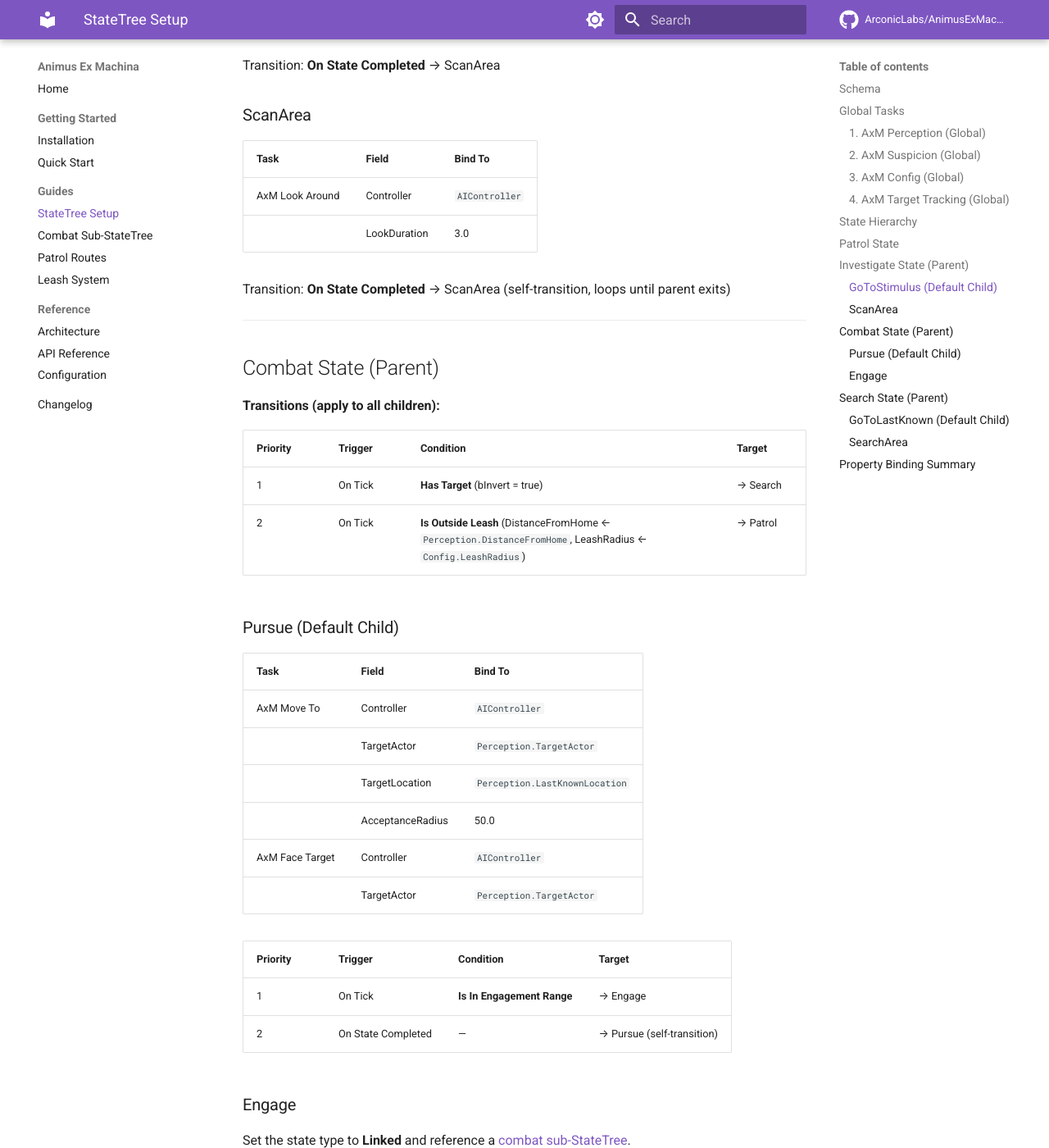
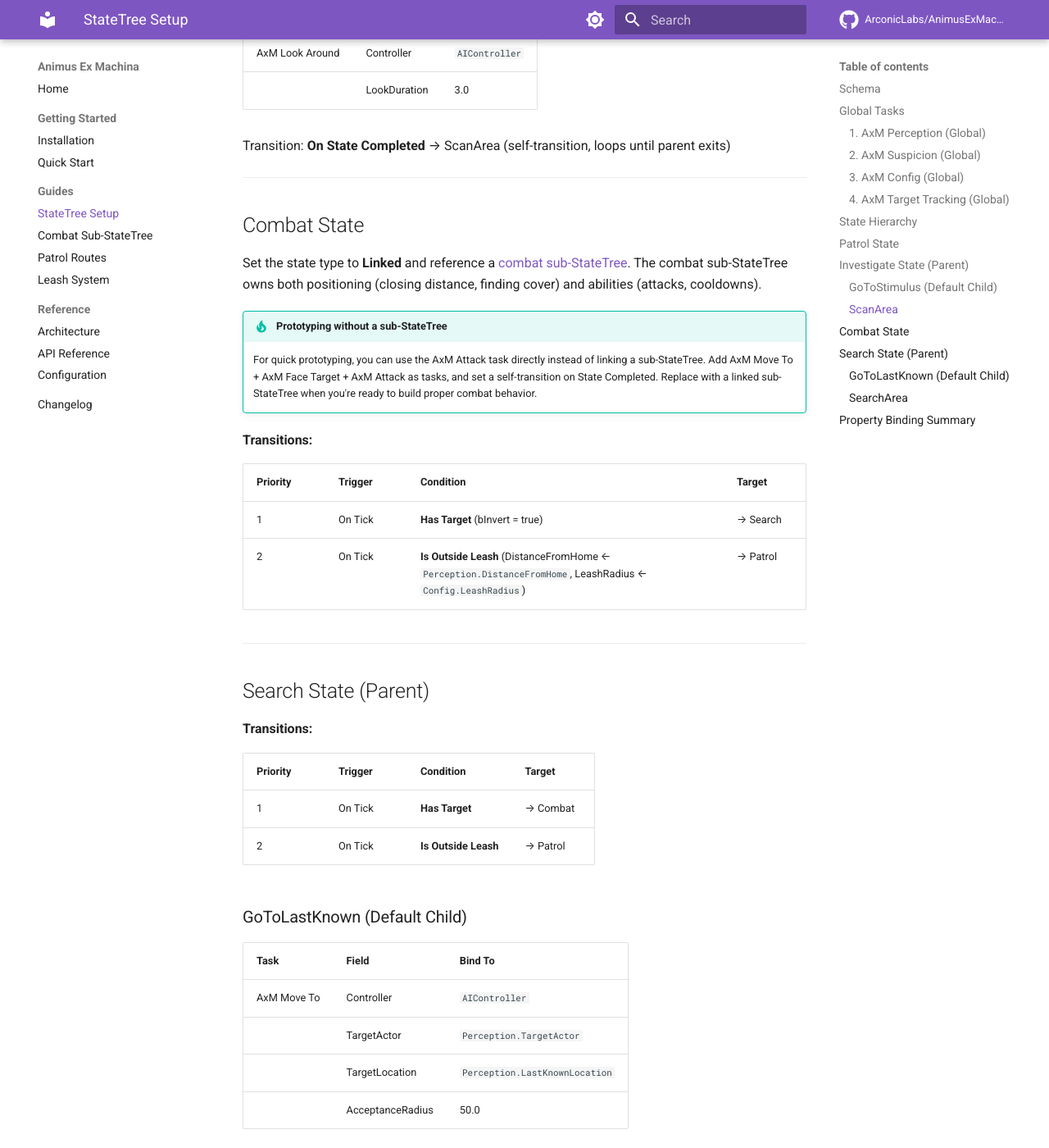
Before and after one commit to ArconicLabs/AnimusExMachina, an MkDocs documentation site: the page built from docs/guides/statetree-setup.md, in a window 1280 px wide and 1400 px high, scrolled down 3929 px. Shown: the whole window at 82% size. Built offline with MkDocs 1.6.1 and Material for MkDocs 9.7.7, drawn with Linux system fonts in a browser that asks for light colours; comment, search, counter and statistics services are not loaded; some of the changed text lies outside the part shown.

Commit message:
docs: simplify combat state in StateTree setup guide
Replace Pursue/Engage child states with a single Combat linked
sub-StateTree state. Remove EngagementRange from global task tables.
Update property binding summary.

````diff
--- a/docs/guides/statetree-setup.md
+++ b/docs/guides/statetree-setup.md
@@ -53,10 +52,8 @@ Add all four to the root state's **Global Tasks** list:
 |---|---|
 | Controller (Context) | `AIController` |
 | TargetActor (Input) | `Perception.TargetActor` |
-| EngagementRange (Parameter) | 150.0 (or bind from Config) |
 | DistanceToTarget (Output) | — available for binding |
 | HasLineOfSight (Output) | — available for binding |
-| IsInEngagementRange (Output) | — available for binding |
 
 ---
 
@@ -71,9 +68,7 @@ Root: Alive
 ├── [Search]            ← parent state
 │   ├── [GoToLastKnown] ← default child
 │   └── [SearchArea]
-└── [Combat]            ← parent state
-    ├── [Pursue]        ← default child
-    └── [Engage]
+└── [Combat]            ← linked sub-StateTree
 ```
 
 ---
@@ -132,49 +127,19 @@ Transition: **On State Completed** → ScanArea (self-transition, loops until pa
 
 ---
 
-## Combat State (Parent)
+## Combat State
 
-**Transitions (apply to all children):**
+Set the state type to **Linked** and reference a [combat sub-StateTree](combat-subtree.md). The combat sub-StateTree owns both positioning (closing distance, finding cover) and abilities (attacks, cooldowns).
+
+!!! tip "Prototyping without a sub-StateTree"
+    For quick prototyping, you can use the AxM Attack task directly instead of linking a sub-StateTree. Add AxM Move To + AxM Face Target + AxM Attack as tasks, and set a self-transition on State Completed. Replace with a linked sub-StateTree when you're ready to build proper combat behavior.
+
+**Transitions:**
 
 | Priority | Trigger | Condition | Target |
 |---|---|---|---|
 | 1 | On Tick | **Has Target** (bInvert = true) | → Search |
 | 2 | On Tick | **Is Outside Leash** (DistanceFromHome ← `Perception.DistanceFromHome`, LeashRadius ← `Config.LeashRadius`) | → Patrol |
-
-### Pursue (Default Child)
-
-| Task | Field | Bind To |
-|---|---|---|
-| AxM Move To | Controller | `AIController` |
-| | TargetActor | `Perception.TargetActor` |
-| | TargetLocation | `Perception.LastKnownLocation` |
-| | AcceptanceRadius | 50.0 |
-| AxM Face Target | Controller | `AIController` |
-| | TargetActor | `Perception.TargetActor` |
-
-| Priority | Trigger | Condition | Target |
-|---|---|---|---|
-| 1 | On Tick | **Is In Engagement Range** | → Engage |
-| 2 | On State Completed | — | → Pursue (self-transition) |
-
-### Engage
-
-Set the state type to **Linked** and reference a [combat sub-StateTree](combat-subtree.md).
-
-Alternatively, use the AxM Attack task directly:
-
-| Task | Field | Bind To |
-|---|---|---|
-| AxM Face Target | Controller | `AIController` |
-| | TargetActor | `Perception.TargetActor` |
-| AxM Attack | Controller | `AIController` |
-| | AttackMontage | Your montage asset (or leave empty) |
-| | AttackDuration | 1.0 (fallback) |
-
-| Priority | Trigger | Condition | Target |
-|---|---|---|---|
-| 1 | On Tick | **Is In Engagement Range** (bInvert = true) | → Pursue |
-| 2 | On State Completed | — | → Engage (self-transition) |
 
 ---
 
@@ -217,14 +182,13 @@ Transition: **On State Completed** → Patrol
 ```
 Perception.TargetActor ──────┬──→ TargetTracking.TargetActor
                              ├──→ HasTarget conditions
-                             ├──→ MoveTo.TargetActor (Pursue)
-                             └──→ FaceTarget.TargetActor (Pursue + Engage)
+                             └──→ MoveTo.TargetActor (combat sub-tree, GoToLastKnown)
 
 Perception.HearingStrength ──→ Suspicion.HearingStrength
 
 Perception.StimulusLocation ──→ MoveTo.TargetLocation (GoToStimulus)
 
-Perception.LastKnownLocation ─┬─→ MoveTo.TargetLocation (Pursue, GoToLastKnown)
+Perception.LastKnownLocation ─┬─→ MoveTo.TargetLocation (GoToLastKnown)
                               └──→ SearchArea.SearchCenter
 
 Perception.DistanceFromHome ──→ IsOutsideLeash.DistanceFromHome
@@ -234,5 +198,6 @@ Config.PatrolWaitDuration ──→ Patrol.WaitDuration
 
 Suspicion.bIsSuspicious ──→ IsSuspicious conditions
 
-TargetTracking.IsInEngagementRange ──→ IsInEngagementRange conditions
+TargetTracking.DistanceToTarget ──→ Combat sub-StateTree (positioning decisions)
+TargetTracking.HasLineOfSight ──→ Combat sub-StateTree (LOS checks)
 ```
````
Also changed, not shown: other parts of docs/guides/statetree-setup.md (+0 -1 lines).
